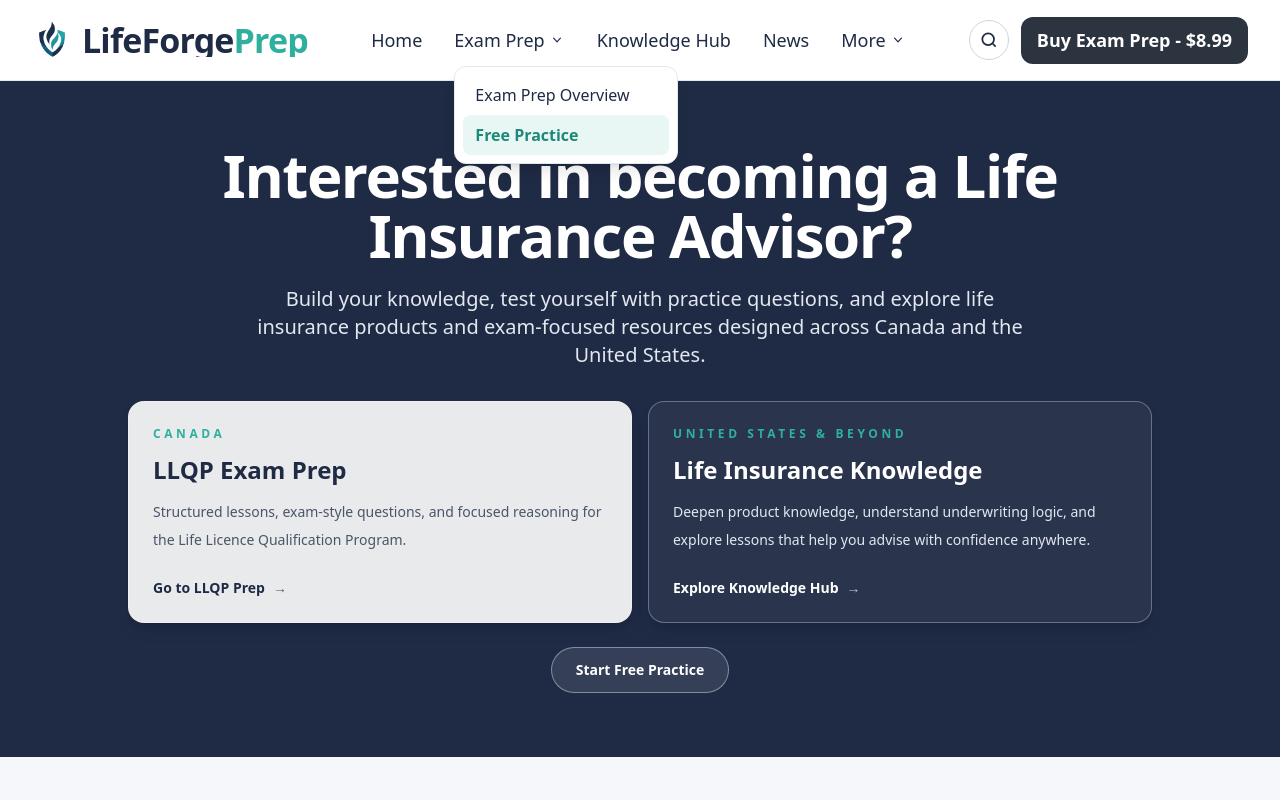
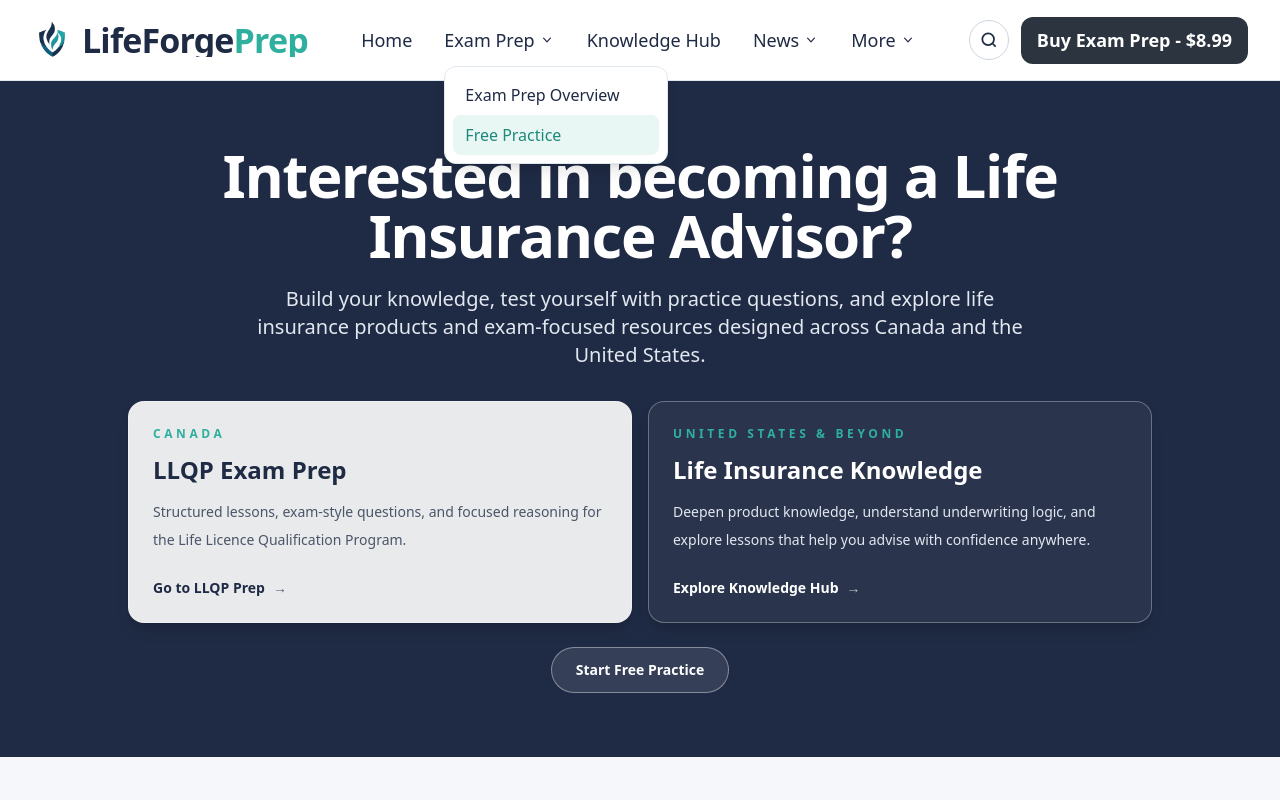
Before and after one commit to jfitz80/LifeForgeStudyPrep, a Next.js app: page / in a window 1280 px wide. Both pictures are taken after a click on the button "Exam Prep". Shown: the top 800 px of the page. Built offline with nearby package versions, Linux system fonts and the light colour scheme.

Commit message:
Refactor SiteHeader to include news links

```diff
--- a/components/editorial/SiteHeader.tsx
+++ b/components/editorial/SiteHeader.tsx
@@ -10,15 +10,18 @@ type HeaderLink = {
   href: string;
 };
 
-const mainLinks: HeaderLink[] = [
-  { label: 'Home', href: '/' },
-  { label: 'Knowledge Hub', href: '/knowledge' },
-  { label: 'News', href: '/news' }
-];
-
 const examPrepLinks: HeaderLink[] = [
   { label: 'Exam Prep Overview', href: '/exam-prep' },
   { label: 'Free Practice', href: '/free-practice' }
+];
+
+const newsLinks: HeaderLink[] = [
+  { label: 'All News', href: '/news' },
+  { label: 'Law & Litigation', href: '/news?category=law-and-litigation' },
+  { label: 'Clinical Knowledge', href: '/news?category=clinical-knowledge' },
+  { label: 'Future Risk', href: '/news?category=future-risk' },
+  { label: 'Product Innovation', href: '/news?category=product-innovation' },
+  { label: 'Regulation & Compliance', href: '/news?category=regulation-compliance' }
 ];
 
 const moreLinks: HeaderLink[] = [
@@ -29,8 +32,9 @@ const moreLinks: HeaderLink[] = [
 
 export default function SiteHeader() {
   const [menuOpen, setMenuOpen] = useState(false);
+  const [mobileExamPrepOpen, setMobileExamPrepOpen] = useState(false);
+  const [mobileNewsOpen, setMobileNewsOpen] = useState(false);
   const [mobileMoreOpen, setMobileMoreOpen] = useState(false);
-  const [mobileExamPrepOpen, setMobileExamPrepOpen] = useState(false);
   const [scrolled, setScrolled] = useState(false);
 
   useEffect(() => {
@@ -39,6 +43,51 @@ export default function SiteHeader() {
     window.addEventListener('scroll', onScroll);
     return () => window.removeEventListener('scroll', onScroll);
   }, []);
+
+  const DropdownButton = ({
+    label,
+    children,
+  }: {
+    label: string;
+    children: React.ReactNode;
+  }) => (
+    <div className="group relative">
+      <button
+        type="button"
+        className="inline-flex items-center gap-1 text-[18px] font-medium text-[#1F2A44] hover:text-[#2FAF9E] focus-visible:outline-none focus-visible:ring-2 focus-visible:ring-[#2FAF9E]"
+        aria-haspopup="true"
+      >
+        <span>{label}</span>
+        <svg viewBox="0 0 20 20" fill="currentColor" className="h-4 w-4" aria-hidden="true">
+          <path
+            fillRule="evenodd"
+            d="M5.23 7.21a.75.75 0 0 1 1.06.02L10 11.168l3.71-3.938a.75.75 0 1 1 1.08 1.04l-4.25 4.51a.75.75 0 0 1-1.08 0l-4.25-4.51a.75.75 0 0 1 .02-1.06Z"
+            clipRule="evenodd"
+          />
+        </svg>
+      </button>
+      <div className="invisible absolute left-0 top-full z-50 mt-3 w-56 rounded-xl border border-slate-200 bg-white p-2 opacity-0 shadow-lg transition-all duration-150 group-hover:visible group-hover:opacity-100 group-focus-within:visible group-focus-within:opacity-100">
+        {children}
+      </div>
+    </div>
+  );
+
+  const DropdownLink = ({
+    href,
+    label,
+    accent,
+  }: {
+    href: string;
+    label: string;
+    accent?: boolean;
+  }) => (
+    <Link
+      href={href}
+      className={`block rounded-lg px-3 py-2 text-[16px] font-medium ${accent ? 'bg-[#E8F7F4] text-[#1E887B]' : 'text-[#1F2A44] hover:bg-slate-50 hover:text-[#2FAF9E]'}`}
+    >
+      {label}
+    </Link>
+  );
 
   return (
     <header
@@ -71,76 +120,29 @@ export default function SiteHeader() {
               Home
             </Link>
 
-            <div className="group relative">
-              <button
-                type="button"
-                className="inline-flex items-center gap-1 text-[18px] font-medium text-[#1F2A44] hover:text-[#2FAF9E]"
-                aria-haspopup="true"
-              >
-                Exam Prep
-                <svg viewBox="0 0 20 20" fill="currentColor" className="h-4 w-4" aria-hidden="true">
-                  <path
-                    fillRule="evenodd"
-                    d="M5.23 7.21a.75.75 0 0 1 1.06.02L10 11.168l3.71-3.938a.75.75 0 1 1 1.08 1.04l-4.25 4.51a.75.75 0 0 1-1.08 0l-4.25-4.51a.75.75 0 0 1 .02-1.06Z"
-                    clipRule="evenodd"
-                  />
-                </svg>
-              </button>
+            <DropdownButton label="Exam Prep">
+              <DropdownLink href="/exam-prep" label="Exam Prep Overview" />
+              <DropdownLink href="/free-practice" label="Free Practice" accent />
+            </DropdownButton>
 
-              <div className="invisible absolute left-0 top-full z-50 mt-3 w-56 rounded-xl border border-slate-200 bg-white p-2 opacity-0 shadow-lg transition-all duration-150 group-hover:visible group-hover:opacity-100 group-focus-within:visible group-focus-within:opacity-100">
             <Link
-                  href="/exam-prep"
-                  className="block rounded-lg px-3 py-2 text-[16px] font-medium text-[#1F2A44] hover:bg-slate-50 hover:text-[#2FAF9E]"
-                >
-                  Exam Prep Overview
-                </Link>
-                <Link
-                  href="/free-practice"
-                  className="block rounded-lg bg-[#E8F7F4] px-3 py-2 text-[16px] font-semibold text-[#1E887B] hover:bg-[#D9F1EC]"
-                >
-                  Free Practice
-                </Link>
-              </div>
-            </div>
-
-            {mainLinks.slice(1).map((item) => (
-              <Link
-                key={`${item.label}-${item.href}`}
-                href={item.href}
+              href="/knowledge"
               className="text-[18px] font-medium text-[#1F2A44] hover:text-[#2FAF9E]"
             >
-                {item.label}
+              Knowledge Hub
             </Link>
+
+            <DropdownButton label="News">
+              {newsLinks.map((item) => (
+                <DropdownLink key={item.href} href={item.href} label={item.label} />
               ))}
+            </DropdownButton>
 
-            <div className="group relative">
-              <button
-                type="button"
-                className="inline-flex items-center gap-1 text-[18px] font-medium text-[#1F2A44] hover:text-[#2FAF9E]"
-                aria-haspopup="true"
-              >
-                More
-                <svg viewBox="0 0 20 20" fill="currentColor" className="h-4 w-4" aria-hidden="true">
-                  <path
-                    fillRule="evenodd"
-                    d="M5.23 7.21a.75.75 0 0 1 1.06.02L10 11.168l3.71-3.938a.75.75 0 1 1 1.08 1.04l-4.25 4.51a.75.75 0 0 1-1.08 0l-4.25-4.51a.75.75 0 0 1 .02-1.06Z"
-                    clipRule="evenodd"
-                  />
-                </svg>
-              </button>
-
-              <div className="invisible absolute right-0 top-full z-50 mt-3 w-48 rounded-xl border border-slate-200 bg-white p-2 opacity-0 shadow-lg transition-all duration-150 group-hover:visible group-hover:opacity-100 group-focus-within:visible group-focus-within:opacity-100">
+            <DropdownButton label="More">
               {moreLinks.map((item) => (
-                  <Link
-                    key={`more-${item.label}-${item.href}`}
-                    href={item.href}
-                    className="block rounded-lg px-3 py-2 text-[16px] font-medium text-[#1F2A44] hover:bg-slate-50 hover:text-[#2FAF9E]"
-                  >
-                    {item.label}
-                  </Link>
+                <DropdownLink key={item.href} href={item.href} label={item.label} />
               ))}
-              </div>
-            </div>
+            </DropdownButton>
           </nav>
 
           <div className="hidden items-center gap-3 lg:flex">
@@ -204,33 +206,25 @@ export default function SiteHeader() {
                     <path
                       fillRule="evenodd"
                       d="M5.23 7.21a.75.75 0 0 1 1.06.02L10 11.168l3.71-3.938a.75.75 0 1 1 1.08 1.04l-4.25 4.51a.75.75 0 0 1-1.08 0l-4.25-4.51a.75.75 0 0 1 .02-1.06Z"
-                      clipRule="evenodd"
                     />
                   </svg>
                 </button>
 
                 {mobileExamPrepOpen && (
                   <div className="flex flex-col gap-2 border-t border-slate-200 px-3 py-3">
+                    {examPrepLinks.map((item) => (
                       <Link
-                      href="/exam-prep"
-                      className="text-sm font-medium text-[#1F2A44]"
+                        key={`mobile-exam-${item.href}`}
+                        href={item.href}
+                        className={`text-sm font-medium ${item.label === 'Free Practice' ? 'rounded-md bg-[#E8F7F4] px-3 py-2 text-[#1E887B]' : ''}`}
                         onClick={() => {
                           setMenuOpen(false);
                           setMobileExamPrepOpen(false);
                         }}
                       >
-                      Exam Prep Overview
+                        {item.label}
                       </Link>
-                    <Link
-                      href="/free-practice"
-                      className="rounded-md bg-[#E8F7F4] px-3 py-2 text-sm font-semibold text-[#1E887B]"
-                      onClick={() => {
-                        setMenuOpen(false);
-                        setMobileExamPrepOpen(false);
-                      }}
-                    >
-                      Free Practice
-                    </Link>
+                    ))}
                   </div>
                 )}
               </div>
@@ -243,13 +237,45 @@ export default function SiteHeader() {
                 Knowledge Hub
               </Link>
 
-              <Link
-                href="/news"
-                className="text-sm font-medium text-[#1F2A44]"
-                onClick={() => setMenuOpen(false)}
+              <div className="rounded-md border border-slate-200">
+                <button
+                  type="button"
+                  className="flex w-full items-center justify-between px-3 py-2 text-left text-sm font-semibold text-[#1F2A44]"
+                  onClick={() => setMobileNewsOpen((v) => !v)}
+                  aria-expanded={mobileNewsOpen}
                 >
                   News
+                  <svg
+                    viewBox="0 0 20 20"
+                    fill="currentColor"
+                    className={`h-4 w-4 transition ${mobileNewsOpen ? 'rotate-180' : ''}`}
+                    aria-hidden="true"
+                  >
+                    <path
+                      fillRule="evenodd"
+                      d="M5.23 7.21a.75.75 0 0 1 1.06.02L10 11.168l3.71-3.938a.75.75 0 1 1 1.08 1.04l-4.25 4.51a.75.75 0 0 1-1.08 0l-4.25-4.51a.75.75 0 0 1 .02-1.06Z"
+                    />
+                  </svg>
+                </button>
+
+                {mobileNewsOpen && (
+                  <div className="flex flex-col gap-2 border-t border-slate-200 px-3 py-3">
+                    {newsLinks.map((item) => (
+                      <Link
+                        key={`mobile-news-${item.href}`}
+                        href={item.href}
+                        className="text-sm font-medium text-[#1F2A44]"
+                        onClick={() => {
+                          setMenuOpen(false);
+                          setMobileNewsOpen(false);
+                        }}
+                      >
+                        {item.label}
                       </Link>
+                    ))}
+                  </div>
+                )}
+              </div>
 
               <div className="rounded-md border border-slate-200">
                 <button
@@ -268,7 +294,6 @@ export default function SiteHeader() {
                     <path
                       fillRule="evenodd"
                       d="M5.23 7.21a.75.75 0 0 1 1.06.02L10 11.168l3.71-3.938a.75.75 0 1 1 1.08 1.04l-4.25 4.51a.75.75 0 0 1-1.08 0l-4.25-4.51a.75.75 0 0 1 .02-1.06Z"
-                      clipRule="evenodd"
                     />
                   </svg>
                 </button>
@@ -277,7 +302,7 @@ export default function SiteHeader() {
                   <div className="flex flex-col gap-2 border-t border-slate-200 px-3 py-3">
                     {moreLinks.map((item) => (
                       <Link
-                        key={`mobile-more-${item.label}-${item.href}`}
+                        key={`mobile-more-${item.href}`}
                         href={item.href}
                         className="text-sm font-medium text-[#1F2A44]"
                         onClick={() => {
```
Lines whose indentation alone changed are shown as unchanged.
